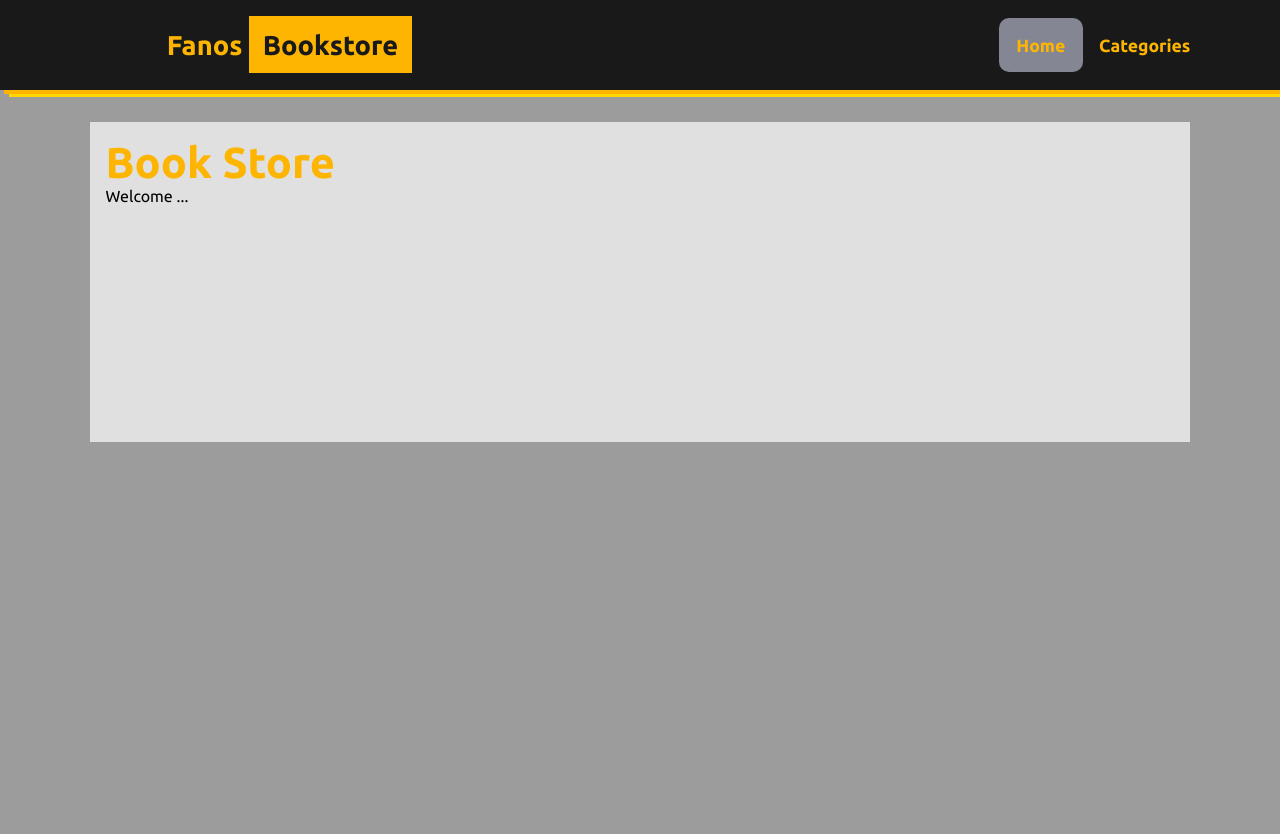
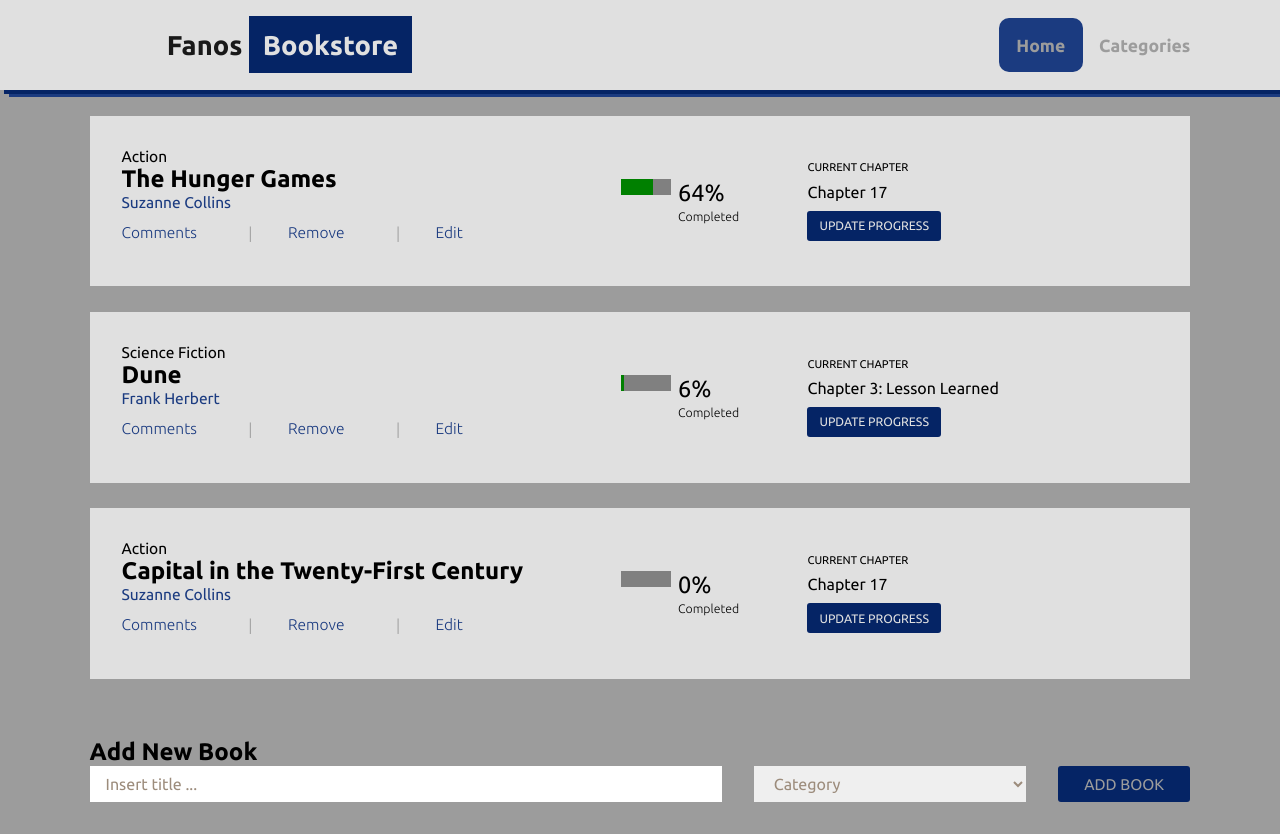
Before and after one commit to akos29/bookStore, a React (Create React App) app: page / in a window 1280 px wide. Before the commit the page ends 800 px from the top, so only its background shows below. Built offline with nearby package versions, Linux system fonts and the light colour scheme.

Commit message:
Add create a book, display books and action buttoons with coresponding styling

```diff
--- a/package.json
+++ b/package.json
@@ -10,6 +10,7 @@
     "react-dom": "^18.2.0",
     "react-router-dom": "^6.4.5",
     "react-scripts": "5.0.1",
+    "uuid": "^9.0.0",
     "web-vitals": "^2.1.4"
   },
   "scripts": {
--- a/src/App.js
+++ b/src/App.js
@@ -7,7 +7,7 @@ function App() {
   return (
     <>
       <Header />
-      <div className="container">
+      <div>
         <Routes>
           <Route
             exact
@@ -18,9 +18,11 @@ function App() {
           />
           <Route
             path="/categories"
-            element={
-              <Categories />
-          }
+            element={(
+              <div className="container">
+                <Categories />
+              </div>
+            )}
           />
         </Routes>
       </div>
--- a/src/components/AddBook.js
+++ b/src/components/AddBook.js
@@ -1,13 +1,19 @@
 import React from 'react';
+import style from './AddBook.module.css';
 
 export default function AddBook() {
   return (
-    <div>
-      AddBook
+    <div className={style.addContainer}>
+      <h2>Add New Book</h2>
       <form>
-        <input placeholder="Insert title ..." />
-        <input placeholder="Insert author ..." />
-        <button type="submit">Add</button>
+        <input type="text" placeholder="Insert title ..." />
+        <select name="category">
+          <option disabled selected className={style.myDisable}>Category</option>
+          <option value="Action">Action</option>
+          <option value="Science Fiction">Science Fiction</option>
+          <option value="Economy">Economy</option>
+        </select>
+        <button type="submit">Add Book</button>
       </form>
     </div>
   );
--- /dev/null
+++ b/src/components/AddBook.module.css
@@ -0,0 +1,28 @@
+.addContainer {
+  margin: 2em 7%;
+}
+
+form {
+  display: flex;
+  justify-content: space-between;
+}
+
+input {
+  flex: 2.5;
+  padding: 0.5em 1em;
+  font-size: 1em;
+  margin-right: 2em;
+}
+
+select {
+  flex: 1;
+  padding: 0.5em 1em;
+  font-size: 1em;
+  margin-right: 2em;
+  color: #9c8c7c;
+}
+
+::placeholder,
+option .myDisabled {
+  color: #9c8c7c;
+}
--- a/src/components/Books.js
+++ b/src/components/Books.js
@@ -1,10 +1,13 @@
 import React from 'react';
+import AddBook from './AddBook';
+import BooksList from './BooksList';
 
 export default function Books() {
   return (
     <div>
-      <h1>Book Store</h1>
-      <p>Welcome ...</p>
+      <BooksList />
+      <hr />
+      <AddBook />
     </div>
   );
 }
--- a/src/components/BooksList.js
+++ b/src/components/BooksList.js
@@ -1,7 +1,44 @@
-import React from 'react';
+import React, { useState } from 'react';
+import { v4 as uuidv4 } from 'uuid';
+import DisplayBook from './DisplayBook';
 
 export default function BooksList() {
+  // eslint-disable-next-line no-unused-vars
+  const [books, setBooks] = useState([
+    {
+      id: uuidv4(),
+      title: 'The Hunger Games',
+      author: 'Suzanne Collins',
+      category: 'Action',
+      currentChapter: 'Chapter 17',
+      progress: 64,
+    },
+    {
+      id: uuidv4(),
+      title: 'Dune',
+      author: 'Frank Herbert',
+      category: 'Science Fiction',
+      currentChapter: 'Chapter 3: Lesson Learned',
+      progress: 6,
+    },
+    {
+      id: uuidv4(),
+      title: 'Capital in the Twenty-First Century',
+      author: 'Suzanne Collins',
+      category: 'Action',
+      currentChapter: 'Chapter 17',
+      progress: 0,
+    },
+  ]);
   return (
-    <div>BooksList</div>
+    <div>
+      {
+        books.map((book) => (
+          <div key={book.id} className="container">
+            <DisplayBook book={book} />
+          </div>
+        ))
+}
+    </div>
   );
 }
--- a/src/components/DisplayBook.js
+++ b/src/components/DisplayBook.js
@@ -1,10 +1,34 @@
+/* eslint-disable */
 import React from 'react';
+import style from './DisplayBook.module.css';
 
-export default function DisplayBook() {
-  return (
-    <div>
-      DisplayBook
-      <button type="button">Remove</button>
+const DisplayBook = (props) => (
+  <div className={style.book}>
+    <div className={style.aboutBook}>
+      <p>{props.book.category}</p>
+      <h2>{props.book.title}</h2>
+      <a>{props.book.author}</a>
+      <div className={style.bookAction}>
+        <a href="#">Comments</a> |
+        <a href="#">Remove</a>|
+        <a href="#">Edit</a>
+      </div>
     </div>
-  );
-}
+
+    <div className={style.progress}>
+      <progress value={props.book.progress} max="100"></progress>
+      <div className={style.progressDetail}>
+        <h4> {props.book.progress}%</h4>
+        <span>Completed</span>
+      </div>
+    </div>
+
+    <div className={style.currentChapter}>
+      <p>Current Chapter</p>
+      <h4>{props.book.currentChapter}</h4>
+      <button type="button">Update Progress</button>
+    </div>
+  </div>
+);
+
+export default DisplayBook;
--- /dev/null
+++ b/src/components/DisplayBook.module.css
@@ -0,0 +1,120 @@
+.book {
+  display: flex;
+  flex-direction: column;
+}
+
+.book p {
+  font-size: 0.97rem;
+  color: var(--bgColor);
+}
+
+.book a {
+  font-size: 0.97rem;
+  color: var(--blue);
+  text-decoration: none;
+}
+
+.bookAction {
+  color: var(--bg-border);
+  font-weight: 300;
+  display: flex;
+  justify-content: space-between;
+  align-items: flex-start;
+  padding: 0.8em 0;
+  width: 80%;
+}
+
+.progress {
+  display: flex;
+  flex-direction: row;
+  gap: 2em;
+}
+
+.progressDetail {
+  display: flex;
+  flex-direction: column;
+  flex-wrap: nowrap;
+  gap: 0.25em;
+}
+
+.progressDetail h4 {
+  font-size: 1.47em;
+  font-weight: 400;
+}
+
+.progress span {
+  font-size: 0.77em;
+  font-weight: 300;
+}
+
+.currentChapter {
+  display: flex;
+  flex-direction: column;
+  gap: 0.6em;
+}
+
+.currentChapter p {
+  font-size: 0.7em;
+  text-transform: uppercase;
+}
+
+.currentChapter h4 {
+  font-size: 1em;
+  font-weight: 400;
+}
+
+.currentChapter button {
+  background-color: var(--blue-100);
+  color: var(--secondary);
+  text-transform: uppercase;
+  font-size: 0.77em;
+  padding: 0.37em;
+  width: 50%;
+  border-radius: 3px;
+}
+
+@media (min-width: 720px) {
+  .book {
+    flex-direction: row;
+    align-items: center;
+    justify-content: space-between;
+    padding: 2em;
+    width: 100%;
+  }
+
+  .aboutBook {
+    flex: 2;
+  }
+
+  .bookAction {
+    gap: 1em;
+  }
+
+  .book a {
+    font-size: 0.97rem;
+    color: var(--blue);
+    text-decoration: none;
+    padding-right: 1rem;
+  }
+
+  .progress {
+    flex: 1;
+    align-content: center;
+    justify-content: center;
+    gap: 0.47em;
+  }
+
+  .progress progress {
+    width: 50px;
+  }
+
+  .currentChapter {
+    flex: 1.5;
+    padding: 0 1em;
+  }
+
+  .currentChapter button {
+    width: fit-content;
+    padding: 0.7em 0.97em;
+  }
+}
--- a/src/index.css
+++ b/src/index.css
@@ -28,22 +28,25 @@ body {
 }
 
 .active {
-  background-color: var(--bg-color);
+  background-color: var(--blue);
   padding: 1em;
   border-radius: 10px;
 }
 
 h1 {
-  color: var(--gold-200);
+  color: var(--black);
   font-size: 2.7em;
   font-weight: 700;
 }
 
 button {
-  background-color: var(--gold-200);
-  color: var(--black);
-  font-size: 1.17em;
-  padding: 0.5em 1em;
+  background-color: var(--blue-100);
+  color: var(--bg-border);
+  text-transform: uppercase;
+  font-size: 0.97em;
+  width: fit-content;
+  padding: 0.5em 1.7em;
+  border-radius: 3px;
 }
 
 .header h1 {
@@ -53,8 +56,8 @@ button {
 }
 
 .header span {
-  background-color: var(--gold-200);
-  color: var(--black);
+  background-color: var(--blue-100);
+  color: var(--secondary);
   padding: 0.5em;
   margin-left: 0.25em;
 }
@@ -67,19 +70,28 @@ button {
   display: flex;
   align-items: center;
   justify-content: space-between;
-  background: var(--black);
+  background: var(--secondary);
   padding: 1em 7%;
-  box-shadow: var(--gold-200) 4px 4px, var(--gold) 9px 7px;
+  box-shadow: var(--blue-100) 4px 4px, var(--blue) 9px 7px;
 }
 
 .container {
-  margin: 2em 7%;
+  margin: 2em 2%;
   background-color: #e0e0e0;
-  padding: 1em;
-  min-height: 40vh;
+}
+
+hr {
+  color: var(--bg-border);
+  background-color: var(--bg-border);
+  height: 2px;
 }
 
 @media (min-width: 728px) {
+  .container {
+    margin: 2% 7%;
+    background-color: #e0e0e0;
+  }
+
   .header nav {
     display: flex;
   }
@@ -97,7 +109,7 @@ button {
 
   .header nav ul li a {
     text-decoration: none;
-    color: var(--gold-200);
+    color: var(--bg-border);
     font-size: 1.1em;
     font-weight: 600;
   }
```
Also changed, not shown: public/manifest.json (deleted), 1 other file (tests, documents, lock files or other folders).
